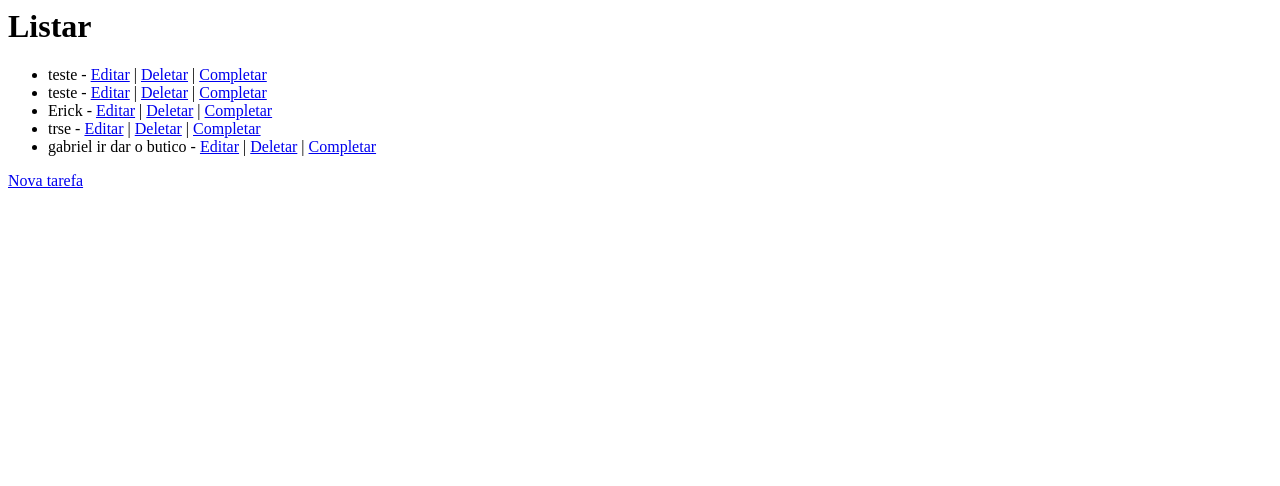
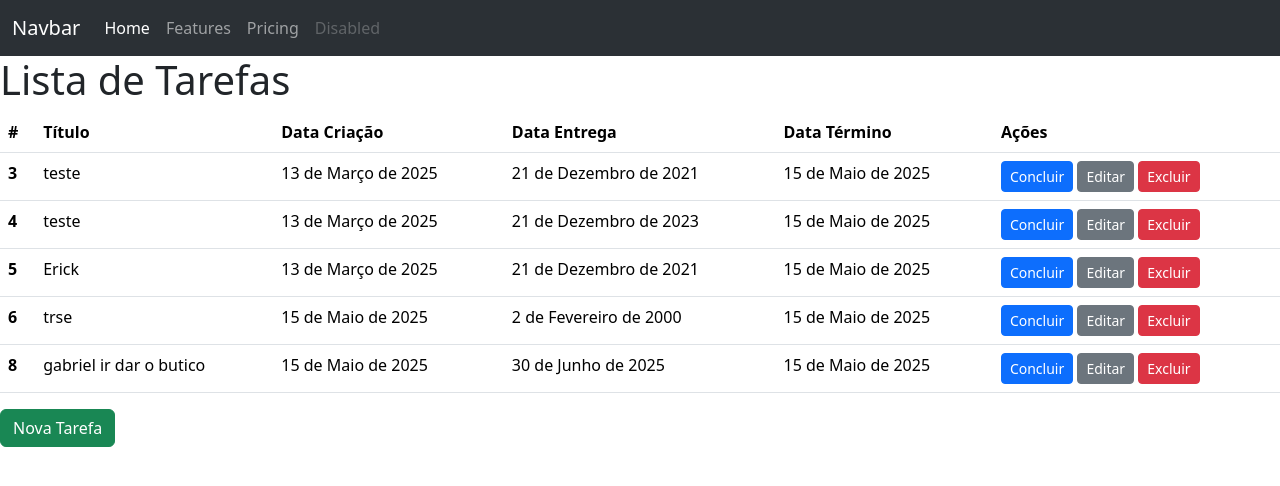
Before and after one commit to maiconnDutra/projeto_backend, a Django app: page / in a window 1280 px wide. Shown: the top 486 px of the page. Run offline with Django 5.2, Linux system fonts and the light colour scheme; data comes from the database, SQL or seed files in the repository; both versions use the stored data as it was after the commit.

Commit message:
mudança do html

```diff
--- a/projeto/todos/templates/todos/todo_list.html
+++ b/projeto/todos/templates/todos/todo_list.html
@@ -1,15 +1,77 @@
-<h1>Listar</h1>
-
-<ul>
-
-    {% for todo in todo_list %}
-
-        <li>{{ todo.title }} - <a href="{% url 'todo_update' todo.pk %}">Editar</a> | <a href="{% url 'todo_delete' todo.pk %}">Deletar</a> |
-            <a href="{% url 'todo_complete' todo.pk %}">Completar</a>
-        </li>
-
-    {% endfor %}
-
-</ul>
-
-<a href="{% url 'todo_create' %}">Nova tarefa</a>
+<!DOCTYPE html>
+<html lang="en">
+ <head>
+ <meta charset="utf-8" />
+ <meta name="viewport" content="width=device-width, initial-scale=1" />
+ <title>Bootstrap demo</title>
+ <link
+ href="https://cdn.jsdelivr.net/npm/bootstrap@5.3.3/dist/css/bootstrap.min.css"
+ rel="stylesheet"
+ integrity="sha384-QWTKZyjpPEjISv5WaRU9OFeRpok6YctnYmDr5pNlyT2bRjXh0JMhjY6hW+ALEwIH"
+ crossorigin="anonymous"
+ />
+ </head>
+ <body>
+ <nav class="navbar navbar-expand-lg bg-body-tertiary" data-bs-theme="dark">
+ <div class="container-fluid">
+ <a class="navbar-brand" href="#">Navbar</a>
+ <button
+ class="navbar-toggler"
+ type="button"
+ data-bs-toggle="collapse"
+ data-bs-target="#navbarNavAltMarkup"
+ aria-controls="navbarNavAltMarkup"
+ aria-expanded="false"
+ aria-label="Toggle navigation"
+ >
+ <span class="navbar-toggler-icon"></span>
+ </button>
+ <div class="collapse navbar-collapse" id="navbarNavAltMarkup">
+ <div class="navbar-nav">
+ <a class="nav-link active" aria-current="page" href="#">Home</a>
+ <a class="nav-link" href="#">Features</a>
+ <a class="nav-link" href="#">Pricing</a>
+ <a class="nav-link disabled" aria-disabled="true">Disabled</a>
+ </div>
+ </div>
+ </div>
+ </nav>
+ <main>
+ <h1>Lista de Tarefas</h1>
+ <table class="table">
+ <thead>
+ <tr>
+ <th scope="col">#</th>
+ <th scope="col">Título</th>
+ <th scope="col">Data Criação</th>
+ <th scope="col">Data Entrega</th>
+ <th scope="col">Data Término</th>
+ <th scope="col">Ações</th>
+ </tr>
+ </thead>
+ <tbody>
+ {% for todo in object_list %}
+ <tr>
+ <th scope="row">{{ todo.id }}</th>
+ <td>{{ todo.title }}</td>
+ <td>{{ todo.created_at }}</td>
+ <td>{{ todo.deadline }}</td>
+ <td>{{ todo.finished_at | default:"-"}}</td>
+ <td>
+ <a href="{% url 'todo_complete' pk=todo.pk %}" class="btn btn-primary btn-sm">Concluir</a>
+ <a href="{% url 'todo_update' pk=todo.pk %}" class="btn btn-secondary btn-sm">Editar</a>
+ <a href="{% url 'todo_delete' pk=todo.pk %}" class="btn btn-danger btn-sm">Excluir</a>
+ </td>
+ </tr>
+ {% endfor %}
+ </tbody>
+ </table>
+ <a href="{% url 'todo_create' %}" class="btn btn-success">Nova Tarefa</a>
+ </main>
+ <script
+ src="https://cdn.jsdelivr.net/npm/bootstrap@5.3.3/dist/js/bootstrap.bundle.min.js"
+ integrity="sha384-YvpcrYf0tY3lHB60NNkmXc5s9fDVZLESaAA55NDzOxhy9GkcIdslK1eN7N6jIeHz"
+ crossorigin="anonymous"
+ ></script>
+ </body>
+</html>
```
Also changed, not shown: projeto/db.sqlite3.
